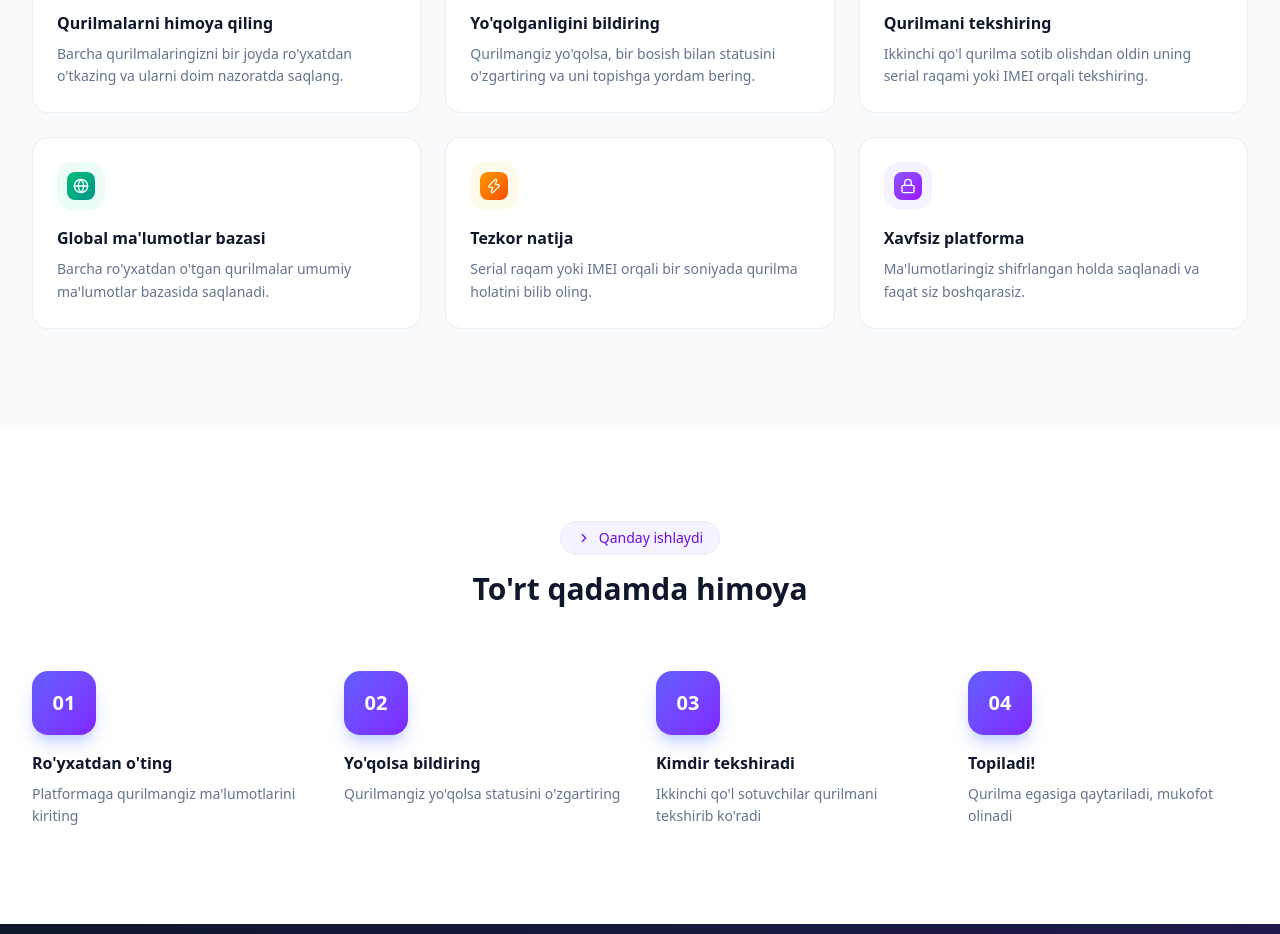
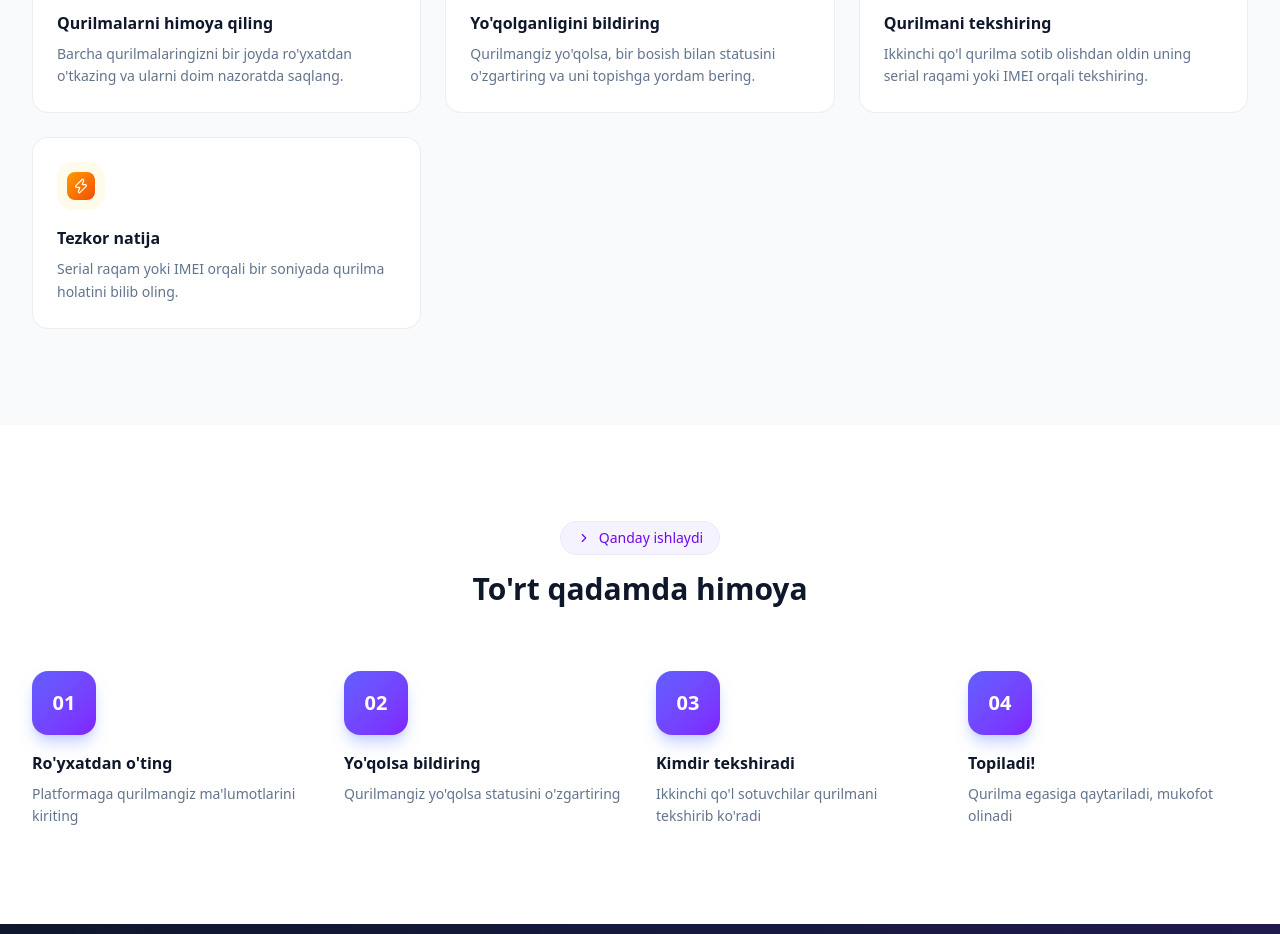
Before and after one commit to tohirjonyusupov/Device-Guard, a Next.js app: page / in a window 1280 px wide. Shown: the part 1140-2074 px from the top of the page. Built offline with nearby package versions, Linux system fonts and the light colour scheme.

Commit message:
remove unused feature entries from HomePage component

```diff
--- a/app/page.tsx
+++ b/app/page.tsx
@@ -68,26 +68,12 @@ export default function HomePage() {
       bg: 'bg-sky-50',
     },
     {
-      icon: Globe,
-      title: "Global ma'lumotlar bazasi",
-      desc: "Barcha ro'yxatdan o'tgan qurilmalar umumiy ma'lumotlar bazasida saqlanadi.",
-      color: 'from-emerald-500 to-teal-600',
-      bg: 'bg-emerald-50',
-    },
-    {
       icon: Zap,
       title: 'Tezkor natija',
       desc: 'Serial raqam yoki IMEI orqali bir soniyada qurilma holatini bilib oling.',
       color: 'from-amber-500 to-orange-600',
       bg: 'bg-amber-50',
-    },
-    {
-      icon: Lock,
-      title: 'Xavfsiz platforma',
-      desc: "Ma'lumotlaringiz shifrlangan holda saqlanadi va faqat siz boshqarasiz.",
-      color: 'from-violet-500 to-purple-600',
-      bg: 'bg-violet-50',
-    },
+    }
   ];
 
   const stats = [
```
